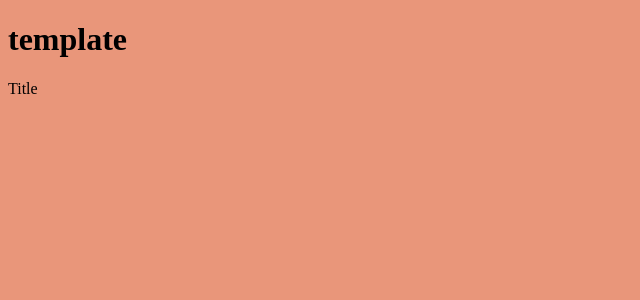
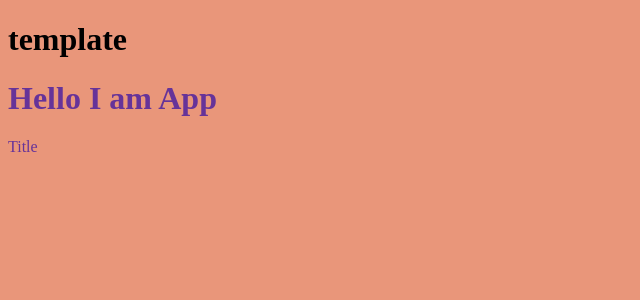
Before and after one commit to s0885466/feature-sliced-project, a React app: page / in a window 1280 px wide. Shown: the top 300 px of the page, without its empty margins (0-640 px from the left). Built offline with nearby package versions, Linux system fonts and the light colour scheme.

Commit message:
[PROF-6] feat: add MiniCssExtractPlugin

```diff
--- a/package.json
+++ b/package.json
@@ -19,6 +19,7 @@
     "@types/webpack-dev-server": "^4.7.2",
     "css-loader": "^6.7.3",
     "html-webpack-plugin": "^5.5.0",
+    "mini-css-extract-plugin": "^2.7.2",
     "sass": "^1.58.0",
     "sass-loader": "^13.2.0",
     "style-loader": "^3.3.1",
--- /dev/null
+++ b/src/component/App/App.css
@@ -0,0 +1,5 @@
+.app {
+  color: rebeccapurple;
+}
+
+/*# sourceMappingURL=App.css.map */
--- /dev/null
+++ b/src/component/App/App.scss
@@ -0,0 +1,3 @@
+.app {
+    color: rebeccapurple;
+}
--- /dev/null
+++ b/src/component/App/App.tsx
@@ -0,0 +1,13 @@
+import React from 'react';
+
+import './App.scss'
+import {Title} from "../Title/Title";
+
+export const App = () => {
+  return (
+    <div className="app">
+      <h1>Hello I am App</h1>
+      <Title/>
+    </div>
+  );
+};
--- a/src/component/Title.tsx
+++ b/src/component/Title/Title.tsx
@@ -1,6 +1,4 @@
 import React from 'react';
-
-import './index.scss';
 
 export const Title = () => {
   return (
--- a/src/index.tsx
+++ b/src/index.tsx
@@ -1,6 +1,7 @@
 import ReactDOM from 'react-dom';
-import {Title} from "./component/Title";
+import {App} from "./component/App/App";
 
+import './index.scss'
 const container = document.getElementById("root");
 
-ReactDOM.render(<Title/>, container);
+ReactDOM.render(<App/>, container);
```
Also changed, not shown: src/index.scss (renamed from src/component/index.scss), 4 other files (tests, documents, lock files or other folders).
